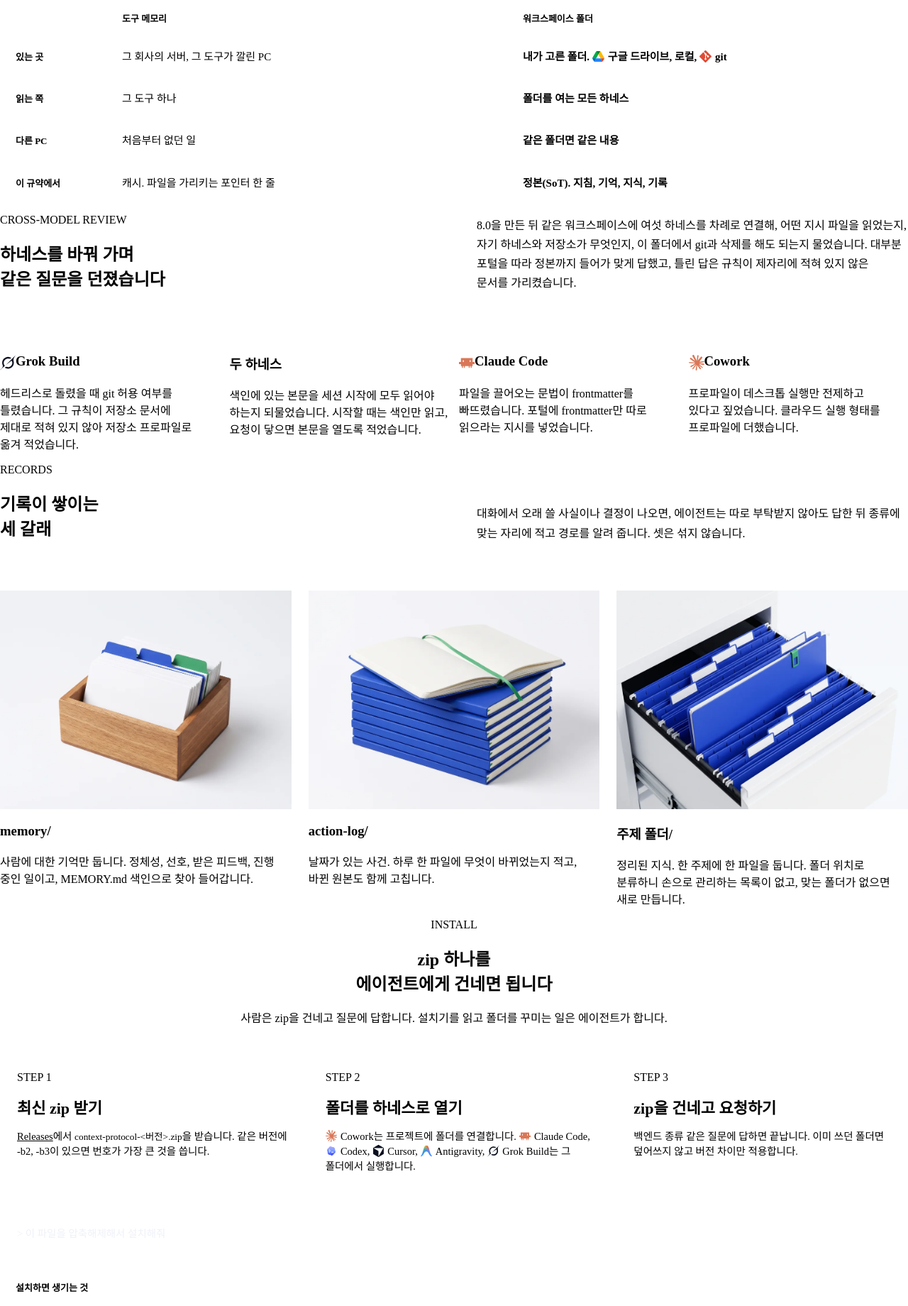
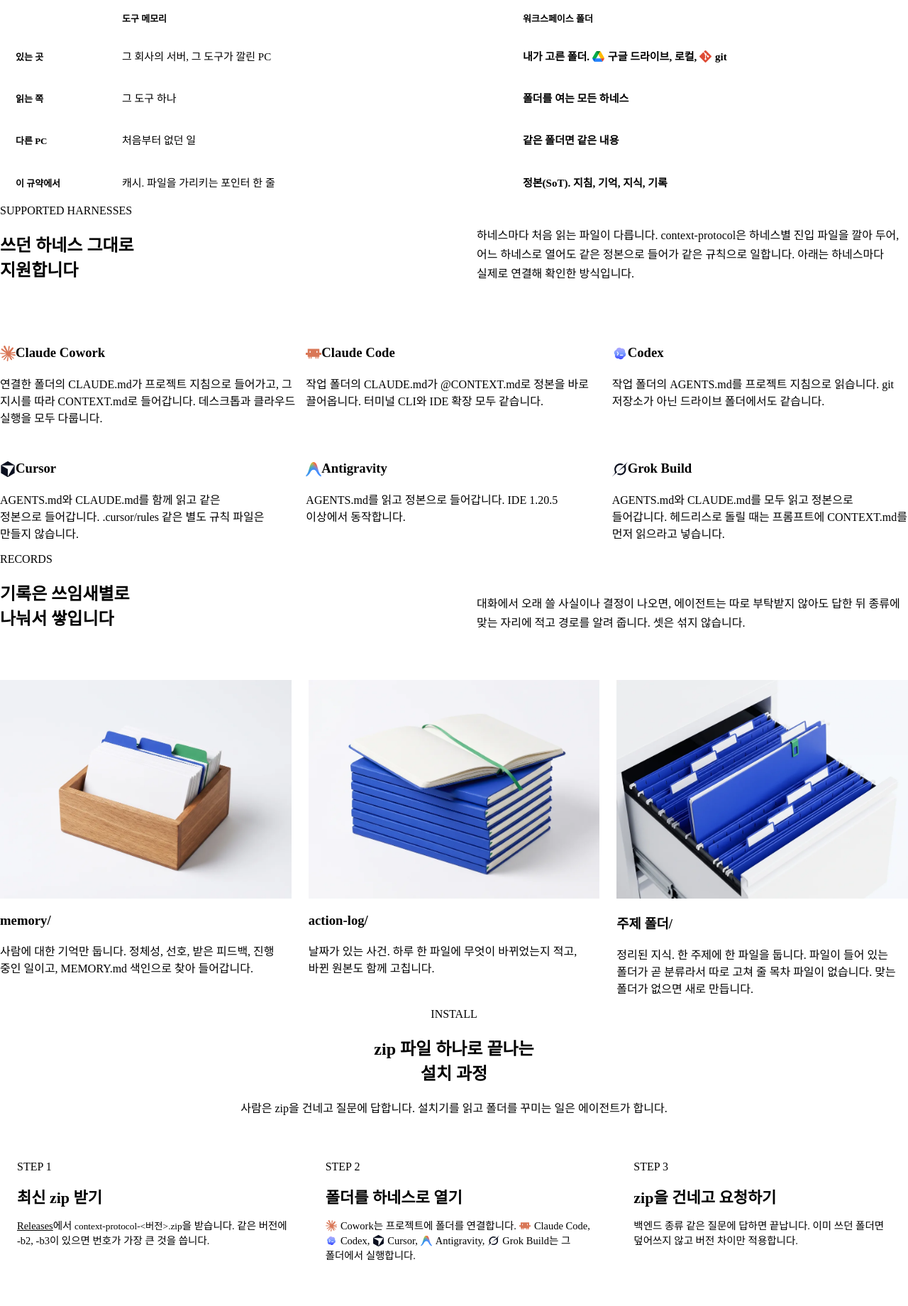
Before and after one commit to proofer-tech/context-protocol, a website: page site-src/src/index.html in a window 1280 px wide. Shown: the part 1940-3780 px from the top of the page at 71% size. Drawn offline with Linux system fonts and the light colour scheme; files that its build step writes are made by us from their sources; no server answers; files whose address does not match are found by name.

Commit message:
site: 섹션 제목 다듬기, 하네스 섹션을 지원 안내로
Co-Authored-By: Claude Opus 5.5 <noreply@anthropic.com>
Claude-Session: https://claude.ai/code/session_01GbwQAmrjeip5ADpbh5uN5D

```diff
--- a/site-src/src/index.html
+++ b/site-src/src/index.html
@@ -132,14 +132,16 @@
 <section class="sec sec-soft" id="cross" data-sec>
   <div class="wrap">
     <div class="head2">
-      <div><p class="eyebrow">CROSS-MODEL REVIEW</p><h2 class="h2" data-m="lines">하네스를 바꿔 가며<br>같은 질문을 던졌습니다</h2></div>
-      <p class="lede">8.0을 만든 뒤 같은 워크스페이스에 여섯 하네스를 차례로 연결해, 어떤 지시 파일을 읽었는지, 자기 하네스와 저장소가 무엇인지, 이 폴더에서 git과 삭제를 해도 되는지 물었습니다. 대부분 포털을 따라 정본까지 들어가 맞게 답했고, 틀린 답은 규칙이 제자리에 적혀 있지 않은 문서를 가리켰습니다.</p>
+      <div><p class="eyebrow">SUPPORTED HARNESSES</p><h2 class="h2" data-m="lines">쓰던 하네스 그대로<br>지원합니다</h2></div>
+      <p class="lede">하네스마다 처음 읽는 파일이 다릅니다. context-protocol은 하네스별 진입 파일을 깔아 두어, 어느 하네스로 열어도 같은 정본으로 들어가 같은 규칙으로 일합니다. 아래는 하네스마다 실제로 연결해 확인한 방식입니다.</p>
     </div>
     <ol class="finds" role="list">
-      <li class="card"><h3 class="has-logo"><img class="lg lg-h" src="logos/grok.svg" width="20" height="20" alt="" aria-hidden="true">Grok Build</h3><p>헤드리스로 돌렸을 때 git 허용 여부를 틀렸습니다. 그 규칙이 저장소 문서에 제대로 적혀 있지 않아 저장소 프로파일로 옮겨 적었습니다.</p></li>
-      <li class="card"><h3>두 하네스</h3><p>색인에 있는 본문을 세션 시작에 모두 읽어야 하는지 되물었습니다. 시작할 때는 색인만 읽고, 요청이 닿으면 본문을 열도록 적었습니다.</p></li>
-      <li class="card"><h3 class="has-logo"><img class="lg lg-h" src="logos/claudecode.svg" width="20" height="20" alt="" aria-hidden="true">Claude Code</h3><p>파일을 끌어오는 문법이 frontmatter를 빠뜨렸습니다. 포털에 frontmatter만 따로 읽으라는 지시를 넣었습니다.</p></li>
-      <li class="card"><h3 class="has-logo"><img class="lg lg-h" src="logos/claude.svg" width="20" height="20" alt="" aria-hidden="true">Cowork</h3><p>프로파일이 데스크톱 실행만 전제하고 있다고 짚었습니다. 클라우드 실행 형태를 프로파일에 더했습니다.</p></li>
+      <li class="card"><h3 class="has-logo"><img class="lg lg-h" src="logos/claude.svg" width="20" height="20" alt="" aria-hidden="true">Claude Cowork</h3><p>연결한 폴더의 CLAUDE.md가 프로젝트 지침으로 들어가고, 그 지시를 따라 CONTEXT.md로 들어갑니다. 데스크톱과 클라우드 실행을 모두 다룹니다.</p></li>
+      <li class="card"><h3 class="has-logo"><img class="lg lg-h" src="logos/claudecode.svg" width="20" height="20" alt="" aria-hidden="true">Claude Code</h3><p>작업 폴더의 CLAUDE.md가 @CONTEXT.md로 정본을 바로 끌어옵니다. 터미널 CLI와 IDE 확장 모두 같습니다.</p></li>
+      <li class="card"><h3 class="has-logo"><img class="lg lg-h" src="logos/codex.svg" width="20" height="20" alt="" aria-hidden="true">Codex</h3><p>작업 폴더의 AGENTS.md를 프로젝트 지침으로 읽습니다. git 저장소가 아닌 드라이브 폴더에서도 같습니다.</p></li>
+      <li class="card"><h3 class="has-logo"><img class="lg lg-h" src="logos/cursor.svg" width="20" height="20" alt="" aria-hidden="true">Cursor</h3><p>AGENTS.md와 CLAUDE.md를 함께 읽고 같은 정본으로 들어갑니다. .cursor/rules 같은 별도 규칙 파일은 만들지 않습니다.</p></li>
+      <li class="card"><h3 class="has-logo"><img class="lg lg-h" src="logos/antigravity.svg" width="20" height="20" alt="" aria-hidden="true">Antigravity</h3><p>AGENTS.md를 읽고 정본으로 들어갑니다. IDE 1.20.5 이상에서 동작합니다.</p></li>
+      <li class="card"><h3 class="has-logo"><img class="lg lg-h" src="logos/grok.svg" width="20" height="20" alt="" aria-hidden="true">Grok Build</h3><p>AGENTS.md와 CLAUDE.md를 모두 읽고 정본으로 들어갑니다. 헤드리스로 돌릴 때는 프롬프트에 CONTEXT.md를 먼저 읽으라고 넣습니다.</p></li>
     </ol>
   </div>
 </section>
@@ -147,7 +149,7 @@
 <section class="sec" id="records" data-sec>
   <div class="wrap">
     <div class="head2">
-      <div><p class="eyebrow">RECORDS</p><h2 class="h2" data-m="lines">기록이 쌓이는<br>세 갈래</h2></div>
+      <div><p class="eyebrow">RECORDS</p><h2 class="h2" data-m="lines">기록은 쓰임새별로<br>나눠서 쌓입니다</h2></div>
       <p class="lede">대화에서 오래 쓸 사실이나 결정이 나오면, 에이전트는 따로 부탁받지 않아도 답한 뒤 종류에 맞는 자리에 적고 경로를 알려 줍니다. 셋은 섞지 않습니다.</p>
     </div>
     <div class="cards">
@@ -164,7 +166,7 @@
       <article class="card rec">
         <img class="rec-photo" src="img/topic-drawer.webp" width="1000" height="747" loading="lazy" alt="파란 행잉 폴더가 줄지어 꽂힌 서랍과 초록 클립이 달린 폴더 하나">
         <h3>주제 폴더/</h3>
-        <p>정리된 지식. 한 주제에 한 파일을 둡니다. 폴더 위치로 분류하니 손으로 관리하는 목록이 없고, 맞는 폴더가 없으면 새로 만듭니다.</p>
+        <p>정리된 지식. 한 주제에 한 파일을 둡니다. 파일이 들어 있는 폴더가 곧 분류라서 따로 고쳐 줄 목차 파일이 없습니다. 맞는 폴더가 없으면 새로 만듭니다.</p>
       </article>
     </div>
   </div>
@@ -174,7 +176,7 @@
   <div class="wrap">
     <div class="center-head">
       <p class="eyebrow">INSTALL</p>
-      <h2 class="h2" data-m="lines">zip 하나를<br>에이전트에게 건네면 됩니다</h2>
+      <h2 class="h2" data-m="lines">zip 파일 하나로 끝나는<br>설치 과정</h2>
       <p class="lede">사람은 zip을 건네고 질문에 답합니다. 설치기를 읽고 폴더를 꾸미는 일은 에이전트가 합니다.</p>
     </div>
     <ol class="steps" role="list">
@@ -200,7 +202,7 @@
 <section class="sec" id="backends" data-sec>
   <div class="wrap">
     <div class="head2">
-      <div><p class="eyebrow">STORAGE</p><h2 class="h2" data-m="lines">폴더를 둘 곳은<br>설치할 때 고릅니다</h2></div>
+      <div><p class="eyebrow">STORAGE</p><h2 class="h2" data-m="lines">자유롭게 선택 가능한<br>파일베이스</h2></div>
       <p class="lede"><span class="brand"><img class="lg" src="logos/googledrive.svg" width="20" height="20" alt="" aria-hidden="true">구글 드라이브</span>에 두면 어느 PC에서 열어도 같은 폴더가 보입니다. PR로 검토를 거쳐 반영하려면 <span class="brand"><img class="lg" src="logos/git.svg" width="20" height="20" alt="" aria-hidden="true">git</span>을 고르면 됩니다.</p>
     </div>
     <div class="cells">
@@ -215,7 +217,7 @@
 <section class="sec sec-dark" id="presets" data-sec>
   <div class="wrap">
     <div class="head2">
-      <div><p class="eyebrow">PRESETS</p><h2 class="h2" data-m="lines">주제별 뼈대는<br>이름으로 부릅니다</h2></div>
+      <div><p class="eyebrow">PRESETS</p><h2 class="h2" data-m="lines">실사용 검증된<br>주제별 프리셋</h2></div>
       <div>
         <p class="lede">프리셋은 설치 대상이 아닙니다. 설치를 마친 뒤 이름을 대며 요청할 때만 적용됩니다. 목록에 없는 이름을 대면 비슷한 것으로 대신하지 않고 먼저 묻습니다.</p>
         <div class="cmd on-dark"><code id="c2">personal rag 프리셋으로 세팅해줘</code><button class="copy" type="button" data-copy="c2">복사</button></div>
@@ -234,8 +236,8 @@
 <section class="sec" id="docs" data-sec>
   <div class="wrap">
     <div class="head2">
-      <div><p class="eyebrow">FOR AGENTS</p><h2 class="h2" data-m="lines">규범은 모두<br>마크다운 파일입니다</h2></div>
-      <p class="lede">처음 읽는다면 이 순서가 빠릅니다.</p>
+      <div><p class="eyebrow">FOR AGENTS</p><h2 class="h2" data-m="lines">규범은 모두<br>읽을 수 있게 쓰입니다</h2></div>
+      <p class="lede">규범은 전부 마크다운 문서입니다. 실행 코드나 바이너리가 섞여 있지 않아서 사람도 에이전트도 같은 글을 그대로 열어 읽습니다. 처음 읽는다면 아래 순서가 빠릅니다.</p>
     </div>
     <ol class="docs" role="list">
       <li><a href="https://github.com/proofer-tech/context-protocol/blob/main/package/README.md"><span class="n">01</span><b>package/README.md</b><span class="d">설치가 실제로 어떻게 진행되는가</span></a></li>
@@ -255,7 +257,7 @@
 <section class="sec sec-soft" id="license" data-sec>
   <div class="wrap">
     <div class="head2">
-      <div><p class="eyebrow">LICENSE</p><h2 class="h2" data-m="lines">소스는 공개하고<br>사내 업무에는 그대로 씁니다</h2></div>
+      <div><p class="eyebrow">LICENSE</p><h2 class="h2" data-m="lines">무료로 사용하세요<br>단, 판매와 납품은 <span class="nw">따로 문의해주세요</span></h2></div>
       <p class="lede">PolyForm Noncommercial 1.0.0과 PolyForm Internal Use 1.0.0 중 하나를 골라 씁니다. OSI 기준의 오픈소스가 아니라 source-available입니다. 법적 효력은 <a href="https://github.com/proofer-tech/context-protocol/blob/main/LICENSE">원문</a>에만 있습니다.</p>
     </div>
     <div class="lic">
@@ -282,7 +284,7 @@
 <section class="closing" data-sec>
   <div class="wrap">
     <p class="eyebrow">NEXT MODEL</p>
-    <h2 class="closing-title" data-m="lines">다음 모델이 나와도<br><mark class="mk">같은 폴더에서</mark> 이어 갑니다</h2>
+    <h2 class="closing-title" data-m="lines">다음 모델이 나와도<br>이젠 <mark class="mk">걱정하지 마세요</mark></h2>
     <div class="cta-row">
       <a class="btn btn-cta" href="https://github.com/proofer-tech/context-protocol/releases/latest">최신 릴리스 받기</a>
       <a class="btn btn-onblue" href="https://medium.com/@hsol/%EA%B0%9C%EC%9D%B8-ai-%EC%A3%BC%EA%B6%8C%EC%97%90-%EB%8C%80%ED%95%98%EC%97%AC-3085ad9ab867">개인 AI 주권에 대하여</a>
--- a/site-src/src/style.css
+++ b/site-src/src/style.css
@@ -124,7 +124,7 @@ p{text-wrap:pretty}
 }
 
 /* finds */
-.finds{display:grid;grid-template-columns:repeat(4,1fr);gap:14px}
+.finds{display:grid;grid-template-columns:repeat(3,1fr);gap:14px}
 @media (max-width:1000px){.finds{grid-template-columns:1fr 1fr}}
 @media (max-width:560px){.finds{grid-template-columns:1fr}}
 
@@ -246,7 +246,7 @@ h3 .lg-h{flex:none}
 
 /* text reveals */
 .mk{--mk:rgba(52,79,224,.16);color:inherit;background:linear-gradient(var(--mk),var(--mk)) no-repeat 0 92%/100% 40%;padding:0 .04em;border-radius:3px}
-.closing .mk{--mk:rgba(69,175,102,.55)}
+.closing .mk{--mk:rgba(255,255,255,.24)}
 .tw-c.cur{position:relative}
 .tw-c.cur::after{content:"";position:absolute;left:100%;top:.1em;bottom:.08em;width:.07em;margin-left:.04em;background:var(--color-blue-600);animation:tw-blink 1s steps(1) infinite}
 @keyframes tw-blink{50%{opacity:0}}
--- a/site/style.css
+++ b/site/style.css
@@ -647,7 +647,7 @@ p{text-wrap:pretty}
 }
 
 /* finds */
-.finds{display:grid;grid-template-columns:repeat(4,1fr);gap:14px}
+.finds{display:grid;grid-template-columns:repeat(3,1fr);gap:14px}
 @media (max-width:1000px){.finds{grid-template-columns:1fr 1fr}}
 @media (max-width:560px){.finds{grid-template-columns:1fr}}
 
@@ -769,7 +769,7 @@ h3 .lg-h{flex:none}
 
 /* text reveals */
 .mk{--mk:rgba(52,79,224,.16);color:inherit;background:linear-gradient(var(--mk),var(--mk)) no-repeat 0 92%/100% 40%;padding:0 .04em;border-radius:3px}
-.closing .mk{--mk:rgba(69,175,102,.55)}
+.closing .mk{--mk:rgba(255,255,255,.24)}
 .tw-c.cur{position:relative}
 .tw-c.cur::after{content:"";position:absolute;left:100%;top:.1em;bottom:.08em;width:.07em;margin-left:.04em;background:var(--color-blue-600);animation:tw-blink 1s steps(1) infinite}
 @keyframes tw-blink{50%{opacity:0}}
```
Also changed, not shown: site/index.html (+17 -15 lines).
